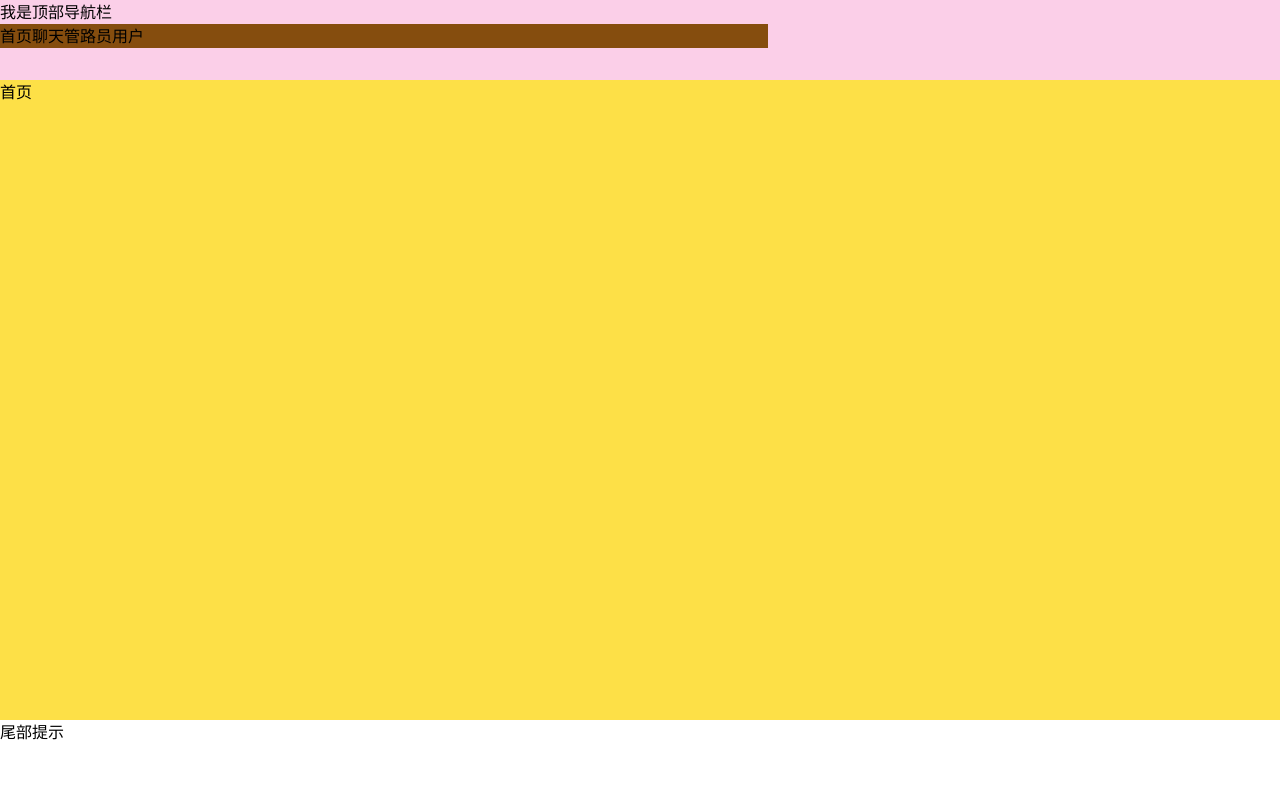
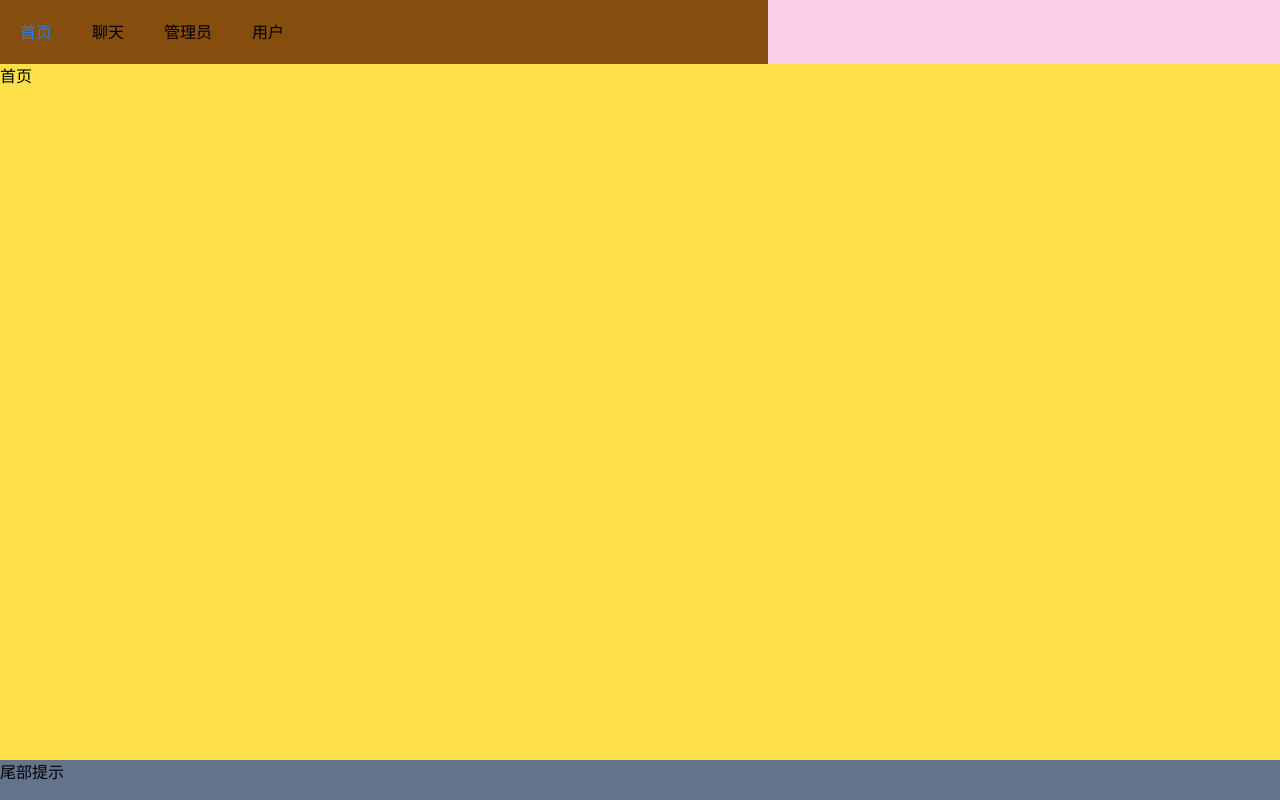
Before and after one commit to chen-ziwen/next-chatgpt, a Next.js app: page / in a window 1280 px wide. Built offline with nearby package versions, Linux system fonts and the light colour scheme.

Commit message:
opt: 设计布局

```diff
--- a/src/app/globals.css
+++ b/src/app/globals.css
@@ -2,6 +2,10 @@
 @tailwind components;
 @tailwind utilities;
 
+:root{
+  --base-theme-tgas-color : rgba(30,128,255);
+  --base-layer-fill:#f2f3f5;
+}
 html,body {
   height: 100%;
   font-size: 16px;
@@ -12,10 +16,6 @@ html,body {
   margin: 0;
 }
 
-/* .container {
-  height: 100%;
-} */
-
 ul li {
   list-style: none;
 }
@@ -23,3 +23,9 @@ ul li {
 a {
   text-decoration: none;
 }
+
+
+/* router active */
+.router-active {
+  color: var(--base-theme-tgas-color);
+}
--- a/src/components/home/Footer.tsx
+++ b/src/components/home/Footer.tsx
@@ -3,7 +3,7 @@
 export default function Footer () {
 
     return (
-      <footer className="h-20 w-full">
+      <footer className="h-10 flex-shrink-0 w-full bg-slate-500">
         尾部提示
       </footer>
     )
--- a/src/components/home/Header.tsx
+++ b/src/components/home/Header.tsx
@@ -1,16 +1,36 @@
-import Link from "next/link"
+"use client";
 
-export default function Header () {
+import Link from "next/link";
+import { usePathname } from "next/navigation";
 
-    return (
-      <header className="h-20 bg-pink-200">
-          我是顶部导航栏
-          <div className="w-3/5 bg-yellow-800">
-             <Link href="/">首页</Link>
-             <Link href="/chat">聊天</Link>
-             <Link href="/chat/root">管路员</Link>
-             <Link href="/chat/user">用户</Link>
-          </div>
-      </header>
-    )
+interface NavLinksType {
+  href: string;
+  title: string;
 }
+
+export default function Header() {
+  const pathname = usePathname();
+
+  const navLinks: NavLinksType[] = [
+    { href: "/", title: "首页" },
+    { href: "/chat", title: "聊天" },
+    { href: "/chat/root", title: "管理员" },
+    { href: "/chat/user", title: "用户" },
+  ];
+
+  return (
+    <header className="h-16 flex-shrink-0 bg-pink-200">
+      <div className="w-3/5 h-full bg-yellow-800">
+        {navLinks.map((item, key) => (
+          <Link
+            href={item.href}
+            key={key}
+            className={`h-full inline-block box-border p-5  ${pathname === item.href && "router-active"}`}
+          >
+            {item.title}
+          </Link>
+        ))}
+      </div>
+    </header>
+  );
+}
--- a/src/components/home/NavBar.tsx
+++ b/src/components/home/NavBar.tsx
@@ -1,10 +1,9 @@
-import Link from "next/link"
+import Link from "next/link";
 
-export default function NavBar () {
-
-    return (
-        <nav className="bg-green-300 flex flex-col gap-6 lg:gap-10">
-        {/* <Link href="/">
+export default function NavBar() {
+  return (
+    <nav>
+      {/* <Link href="/">
             返回首页
         </Link>
 
@@ -18,6 +17,6 @@ export default function NavBar () {
         <Link href="https://github.com/chen-ziwen">
             GitHub
         </Link> */}
-        </nav>
-    )
+    </nav>
+  );
 }
```
Also changed, not shown: src/app/chat/(role)/root/eg.md (added, +3 -0 lines), src/app/chat/layout.tsx (renamed from src/app/chat/(role)/layout.tsx), src/app/chat/page.tsx (renamed from src/app/chat/(role)/page.tsx).
